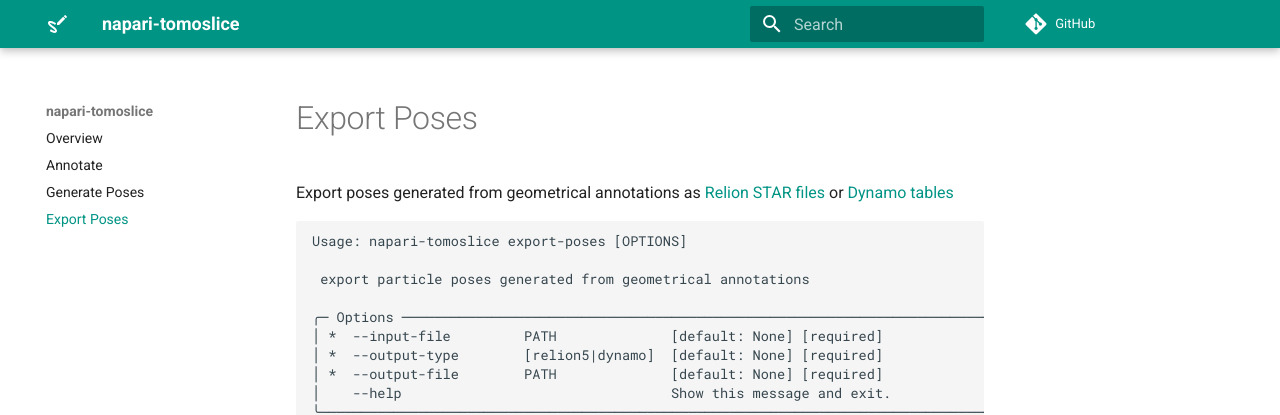
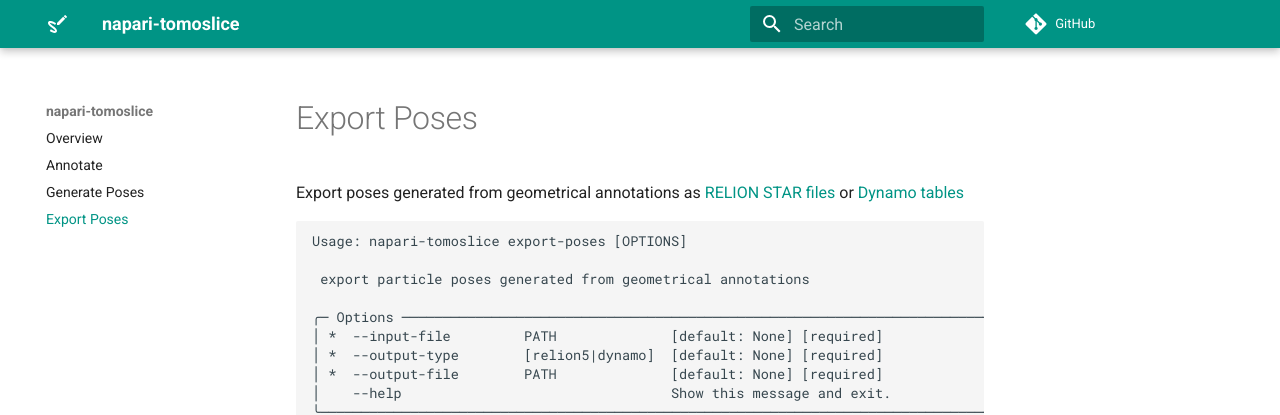
Before and after one commit to alisterburt/napari-tomoslice, an MkDocs documentation site: the page built from docs/export.md, in a window 1280 px wide. Shown: the top 415 px of the page. Built offline with MkDocs 1.6.1 and Material for MkDocs 9.7.7, drawn with Linux system fonts in a browser that asks for light colours; comment, search, counter and statistics services are not loaded.

`````diff
--- a/docs/export.md
+++ b/docs/export.md
@@ -1,6 +1,6 @@
 # Export Poses
 
-Export poses generated from geometrical annotations as [Relion](https://relion.readthedocs.io/en/release-5.0/) [STAR files](https://en.wikipedia.org/wiki/Self-defining_Text_Archive_and_Retrieval) or [Dynamo tables](https://www.dynamo-em.org/w/index.php?title=Main_Page)
+Export poses generated from geometrical annotations as [RELION](https://relion.readthedocs.io/en/release-5.0/) [STAR files](https://en.wikipedia.org/wiki/Self-defining_Text_Archive_and_Retrieval) or [Dynamo tables](https://www.dynamo-em.org/w/index.php?title=Main_Page)
 ````
 Usage: napari-tomoslice export-poses [OPTIONS]
 
`````
